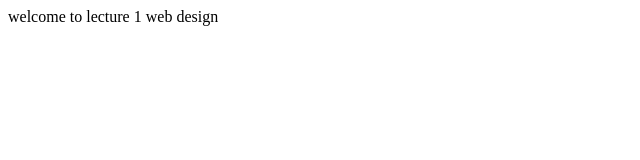
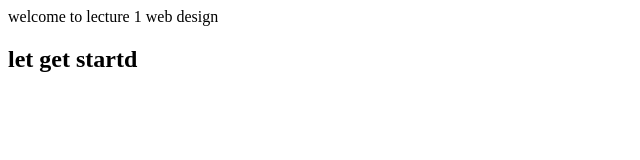
Before and after one commit to khaled-Hendi/FED, a plain HTML site: page index.html in a window 1280 px wide. Shown: the whole page, without its empty margins (0-640 px from the left). Drawn offline with Linux system fonts and the light colour scheme.

Commit message:
new lind added

```diff
--- a/index.html
+++ b/index.html
@@ -5,5 +5,6 @@
    </head>
    <body>
     <p> welcome to lecture 1 web design</p>
+   <h2>let get startd</h2>
    </body>
 </html>
```
